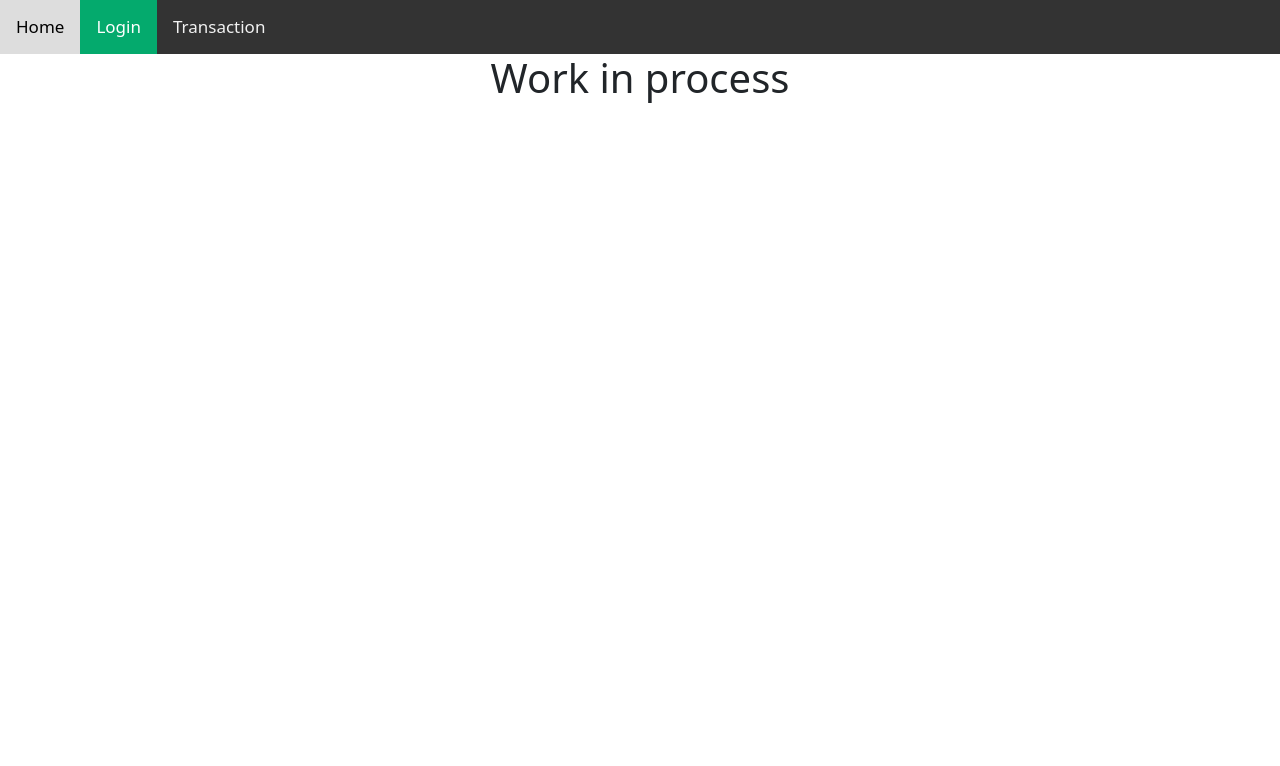
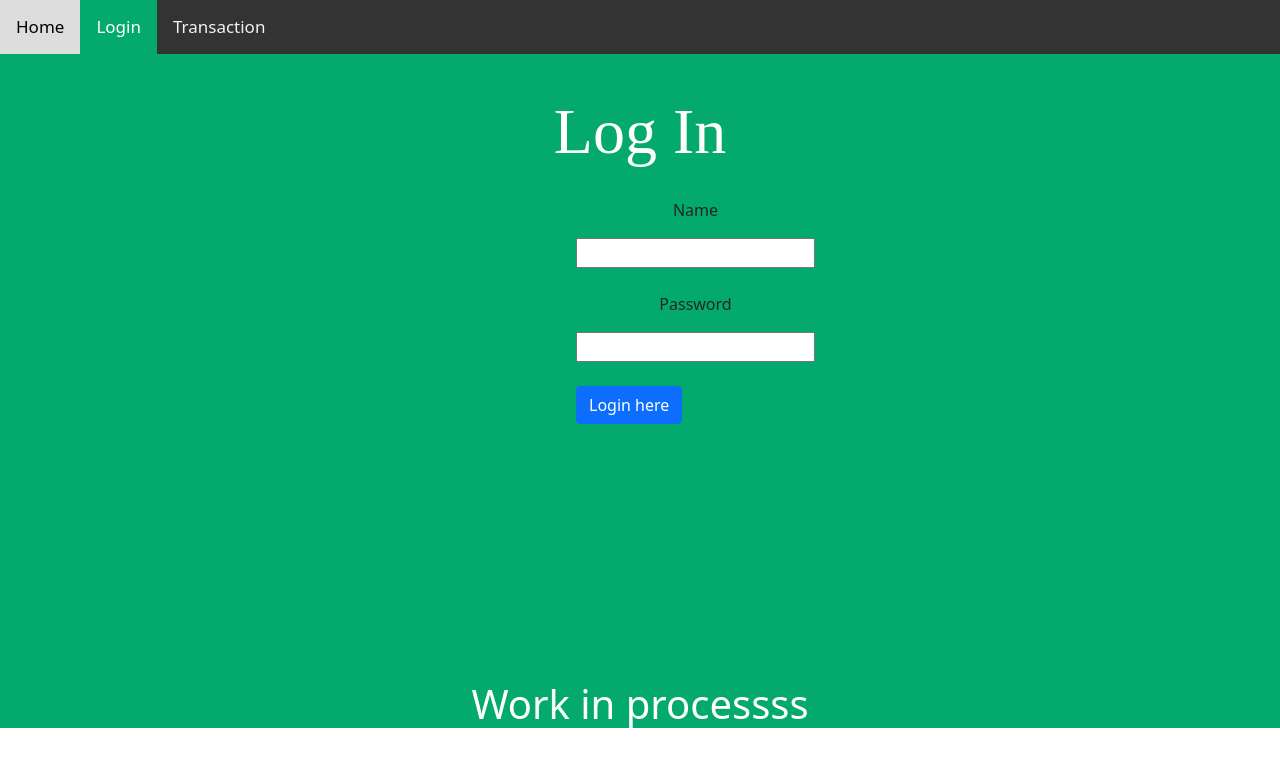
Before and after one commit to Tuneinfaisal/Account-app, a React (Create React App) app: page /Login in a window 1280 px wide. Shown: the top 766 px of the page. Built offline with nearby package versions, Linux system fonts and the light colour scheme.

Commit message:
Change in app js by asif
change in app,login,menu part files

```diff
--- a/package.json
+++ b/package.json
@@ -11,6 +11,7 @@
     "react-dom": "^17.0.2",
     "react-router-dom": "^5.2.0",
     "react-scripts": "5.0.0",
+    "uuid": "^8.3.2",
     "web-vitals": "^2.1.3"
   },
   "scripts": {
--- a/src/App.js
+++ b/src/App.js
@@ -1,4 +1,4 @@
-import React from "react";
+import React , {useState} from "react";
 import Menu from "./Menu"
 import { Switch,Route,Redirect } from "react-router-dom";
 import Home from "./Home";
@@ -6,6 +6,10 @@ import Login from "./Login";
 import Tranction from "./Transaction"
 
 export default () => {
+    // const [token, setToken] = useState();
+    // if(!token) {
+    //     return <Login setToken={setToken} />
+    //   }
     return (
         <div>
             <Menu></Menu>
--- a/src/Login.js
+++ b/src/Login.js
@@ -1,9 +1,59 @@
-import React from "react";
+import React , { useState } from "react";
+import PropTypes from 'prop-types';
+import { Link } from 'react-router-dom';
+import "bootstrap/dist/css/bootstrap.min.css";
+async function loginUser(credentials) {
+    return fetch('http://localhost:8080/login', {
+        method: 'POST',
+        headers: {
+            'Content-Type': 'application/json'
+        },
+        body: JSON.stringify(credentials)
+    })
+        .then(data => data.json())
+}
 
-export default () => {
+export default function Login({ setToken }) {
+    const [username, setUserName] = useState();
+    const [password, setPassword] = useState();
+    const handleSubmit = async e => {
+        e.preventDefault();
+        const token = await loginUser({
+            username,
+            password
+        });
+        setToken(token);
+    }
     return (
-        <div class="text-center">
-            <h1>Work in process</h1>
-        </div>
+        <>
+            <div className="login-wrapper">
+                <h1>Log In</h1>
+                <form onSubmit={handleSubmit}>
+                    <label>
+                        <p>Name</p>
+                        <input type="text"
+                        onChange={e => setUserName
+                        (e.target.value)} />
+                    </label>
+                    <br/><br/>
+                    <label>
+                        <p>Password</p>
+                        <input type="password"
+                        onChange={e => setPassword
+                        (e.target.value)} />
+                    </label>
+                    <br/><br/>
+                    <div>
+                        {/* <button type="submit" onClick={Home}>Login</button> */}
+                        <Link to="/" className="btn btn-primary">Login here</Link>
+                    </div>
+                </form>
+            </div>
+            <div class="text-center">
+                <h1>Work in processss</h1>
+            </div></>
     )
 }
+Login.propTypes = {
+    setToken: PropTypes.func.isRequired
+}
--- a/src/Menu.css
+++ b/src/Menu.css
@@ -31,3 +31,156 @@
 .topnav .icon {
     display: none;
 }
+
+#root > div > div.login-wrapper > form{
+    display: flexbox;
+    align-items: flex-end;
+    align-content: center;
+    padding-left: 45%;
+    background-color: #04aa6d;
+    /* opacity: 55%; */
+    border-radius: 10px;
+    padding-bottom: 20%;
+}
+#root{
+    background-color: #04aa6d;
+}
+#root > div > div.text-center > h1{
+    color: white;
+}
+#root > div > div.login-wrapper > form > label:nth-child(1) > p{
+    text-align: center;
+}
+#root > div > div.login-wrapper > form > label:nth-child(3) > p{
+    text-align: center;
+}
+#root > div > div.login-wrapper > form > label:nth-child(4) > p{
+    text-align: center;
+}
+#root > div > div.login-wrapper > h1{
+    font-family: cursive;
+    font-size: 400%;
+    text-align: center;
+    color: white;
+    padding-top: 40px;
+    padding-bottom: 20px;
+}
+.button-30 {
+  align-items: center;
+  appearance: none;
+  background-color: #FCFCFD;
+  border-radius: 4px;
+  border-width: 0;
+  box-shadow: rgba(45, 35, 66, 0.4) 0 2px 4px,rgba(45, 35, 66, 0.3) 0 7px 13px -3px,#D6D6E7 0 -3px 0 inset;
+  box-sizing: border-box;
+  color: #36395A;
+  cursor: pointer;
+  display: inline-flex;
+  font-family: "JetBrains Mono",monospace;
+  height: 48px;
+  justify-content: center;
+  line-height: 1;
+  list-style: none;
+  overflow: hidden;
+  padding-left: 16px;
+  padding-right: 16px;
+  position: relative;
+  text-align: left;
+  text-decoration: none;
+  transition: box-shadow .15s,transform .15s;
+  user-select: none;
+  -webkit-user-select: none;
+  touch-action: manipulation;
+  white-space: nowrap;
+  will-change: box-shadow,transform;
+  font-size: 18px;
+}
+
+.button-30:focus {
+  box-shadow: #D6D6E7 0 0 0 1.5px inset, rgba(45, 35, 66, 0.4) 0 2px 4px, rgba(45, 35, 66, 0.3) 0 7px 13px -3px, #D6D6E7 0 -3px 0 inset;
+}
+
+.button-30:hover {
+  box-shadow: rgba(45, 35, 66, 0.4) 0 4px 8px, rgba(45, 35, 66, 0.3) 0 7px 13px -3px, #D6D6E7 0 -3px 0 inset;
+  transform: translateY(-2px);
+}
+
+.button-30:active {
+  box-shadow: #D6D6E7 0 3px 7px inset;
+  transform: translateY(2px);
+}
+
+.button-17 {
+  align-items: center;
+  appearance: none;
+  background-color: #fff;
+  border-radius: 24px;
+  border-style: none;
+  box-shadow: rgba(0, 0, 0, .2) 0 3px 5px -1px,rgba(0, 0, 0, .14) 0 6px 10px 0,rgba(0, 0, 0, .12) 0 1px 18px 0;
+  box-sizing: border-box;
+  color: #3c4043;
+  cursor: pointer;
+  display: inline-flex;
+  fill: currentcolor;
+  font-family: "Google Sans",Roboto,Arial,sans-serif;
+  font-size: 14px;
+  font-weight: 500;
+  height: 48px;
+  justify-content: center;
+  letter-spacing: .25px;
+  line-height: normal;
+  max-width: 100%;
+  overflow: visible;
+  padding: 2px 24px;
+  position: relative;
+  text-align: center;
+  text-transform: none;
+  transition: box-shadow 280ms cubic-bezier(.4, 0, .2, 1),opacity 15ms linear 30ms,transform 270ms cubic-bezier(0, 0, .2, 1) 0ms;
+  user-select: none;
+  -webkit-user-select: none;
+  touch-action: manipulation;
+  width: auto;
+  will-change: transform,opacity;
+  z-index: 0;
+}
+
+.button-17:hover {
+  background: #F6F9FE;
+  color: #174ea6;
+}
+
+.button-17:active {
+  box-shadow: 0 4px 4px 0 rgb(60 64 67 / 30%), 0 8px 12px 6px rgb(60 64 67 / 15%);
+  outline: none;
+}
+
+.button-17:focus {
+  outline: none;
+  border: 2px solid #4285f4;
+}
+#root > div > div:nth-child(4){
+    display: flex;
+    justify-content: flex-end;
+    /* margin-left: 40%; */
+    padding-bottom: 35%;
+    /* background-color: yellow; */
+}
+.button-17:not(:disabled) {
+  box-shadow: rgba(60, 64, 67, .3) 0 1px 3px 0, rgba(60, 64, 67, .15) 0 4px 8px 3px;
+}
+
+.button-17:not(:disabled):hover {
+  box-shadow: rgba(60, 64, 67, .3) 0 2px 3px 0, rgba(60, 64, 67, .15) 0 6px 10px 4px;
+}
+
+.button-17:not(:disabled):focus {
+  box-shadow: rgba(60, 64, 67, .3) 0 1px 3px 0, rgba(60, 64, 67, .15) 0 4px 8px 3px;
+}
+
+.button-17:not(:disabled):active {
+  box-shadow: rgba(60, 64, 67, .3) 0 4px 4px 0, rgba(60, 64, 67, .15) 0 8px 12px 6px;
+}
+
+.button-17:disabled {
+  box-shadow: rgba(60, 64, 67, .3) 0 1px 3px 0, rgba(60, 64, 67, .15) 0 4px 8px 3px;
+}
--- a/src/Transaction.js
+++ b/src/Transaction.js
@@ -4,6 +4,9 @@ export default () => {
     return (
         <div class="text-center">
             <h1>Work in process</h1>
+            <li> last transaction....
+
+            </li>
         </div>
     )
 }
```
Also changed, not shown: server.js (added, +13 -0 lines), 1 other file (tests, documents, lock files or other folders).
